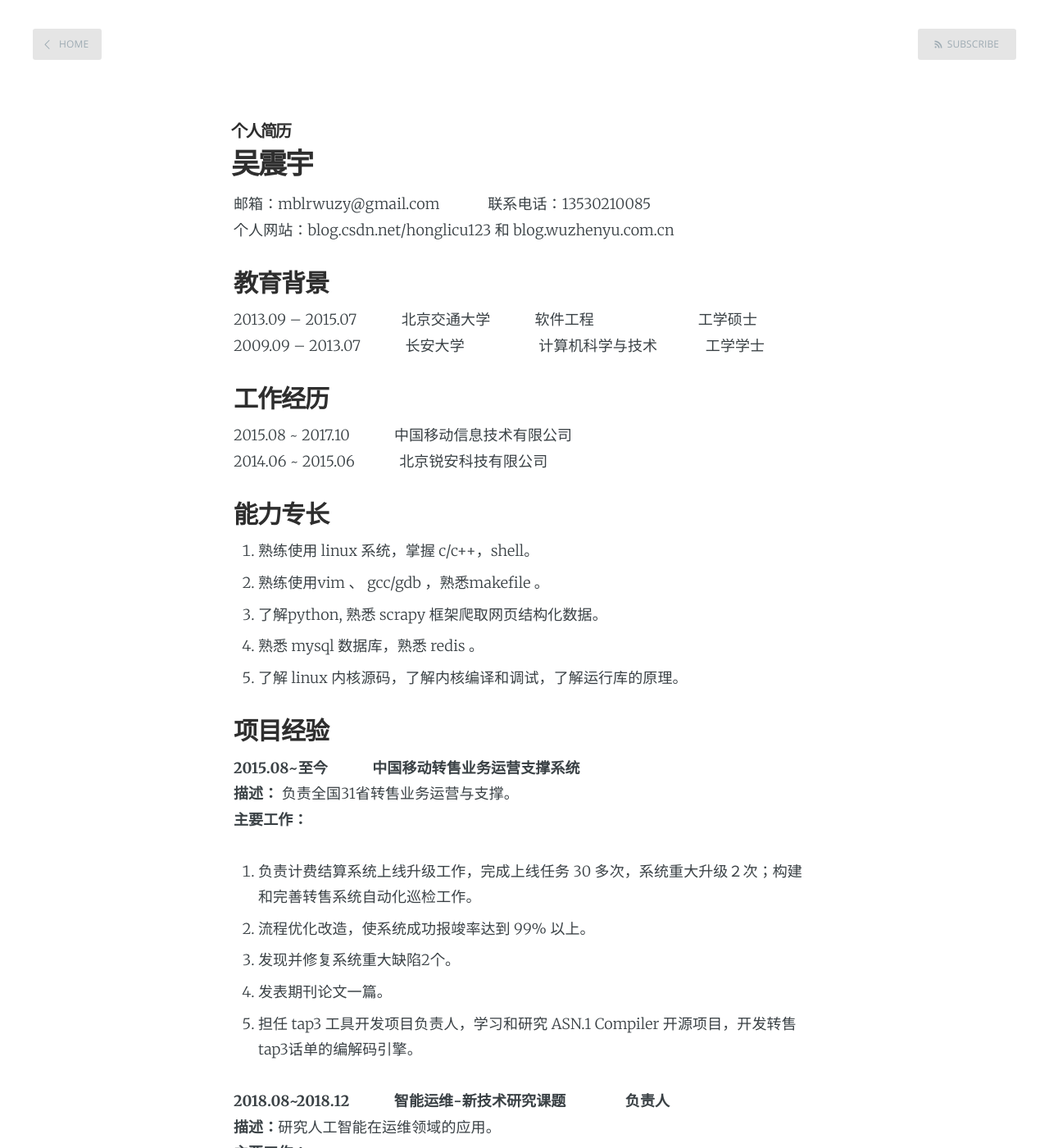
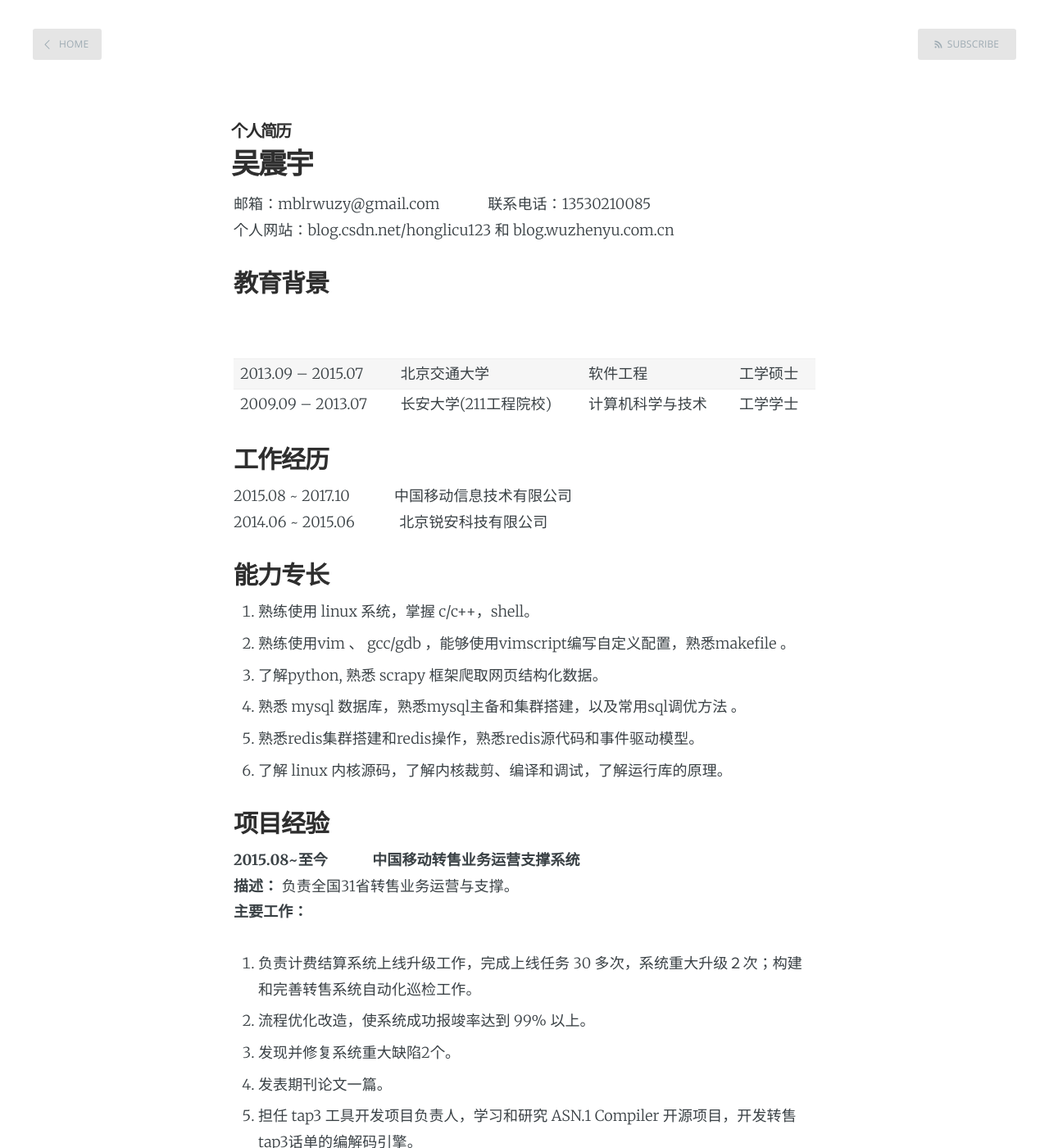
Before and after one commit to small-cat/small-cat.github.io, a Jekyll site: the page built from about.md, in a window 1280 px wide and 1400 px high. Shown: the whole window at 82% size. Built offline with Jekyll 4.4.1, drawn with Linux system fonts in a browser that asks for light colours; comment, search, counter and statistics services are not loaded; some of the changed text lies outside the part shown.

Commit message:
about.md

```diff
--- a/about.md
+++ b/about.md
@@ -8,19 +8,31 @@ title: 个人简历
 个人网站：blog.csdn.net/honglicu123 和 blog.wuzhenyu.com.cn
 
 ## 教育背景
-2013.09 – 2015.07　　　北京交通大学　　　软件工程　　　　　　　工学硕士 <br>
-2009.09 – 2013.07　　　长安大学　　　　　计算机科学与技术	　　　工学学士
-
+<table cellspacing="0">
+<tr>
+<td>2013.09 – 2015.07</td>
+<td>北京交通大学</td>
+<td>软件工程</td>
+<td>工学硕士</td>
+</tr>
+<tr>
+    <td>2009.09 – 2013.07</td>
+    <td>长安大学(211工程院校)</td>
+    <td>计算机科学与技术</td>
+    <td>工学学士</td>
+</tr>
+</table>
 ## 工作经历
 2015.08 ~ 2017.10　　　中国移动信息技术有限公司<br>
 2014.06 ~ 2015.06　　　北京锐安科技有限公司
 
 ## 能力专长
 1. 熟练使用 linux 系统，掌握 c/c++，shell。 <br>
-2. 熟练使用vim 、 gcc/gdb ，熟悉makefile 。 <br>
+2. 熟练使用vim 、 gcc/gdb ，能够使用vimscript编写自定义配置，熟悉makefile 。 <br>
 3. 了解python, 熟悉 scrapy 框架爬取网页结构化数据。 <br>
-4. 熟悉 mysql 数据库，熟悉 redis 。
-5. 了解 linux 内核源码，了解内核编译和调试，了解运行库的原理。
+4. 熟悉 mysql 数据库，熟悉mysql主备和集群搭建，以及常用sql调优方法 。
+5. 熟悉redis集群搭建和redis操作，熟悉redis源代码和事件驱动模型。
+6. 了解 linux 内核源码，了解内核裁剪、编译和调试，了解运行库的原理。
 
 ## 项目经验
 **2015.08~至今　　　中国移动转售业务运营支撑系统**<br>**描述：** 负责全国31省转售业务运营与支撑。<br>**主要工作：**
@@ -55,11 +67,10 @@ title: 个人简历
 2. 优化数据结构和数据处理流程，使话单处理速度提升了1倍多。
 3. 负责新功能的添加和维护。
 
-
 **2014.06~2015.06　　　网络舆情监控系统**　<br>**主要工作：** <br>
 
-1. 从tcpdump格式的数据包中，分析应用层数据特征和目标数据获取的可行性；
-2. 修复协议升级造成的解析异常，并添加支持对淘宝类、论坛类等网站的解析工作，添加支持30多个网站或app的解析。
+1. 从tcpdump格式的16进制数据包中，分析应用层数据特征和目标数据获取的可行性；
+2. 修复协议升级造成的系统解析异常，并添加支持对淘宝类、论坛类等网站的数据解析功能，添加支持30多个网站或app的解析。
 3. 驻扎现场参与系统部署工作，解决现场异常问题，完成最终版本的升级和上线，收集系统异常信息。
 
 ## 个人评价
```
